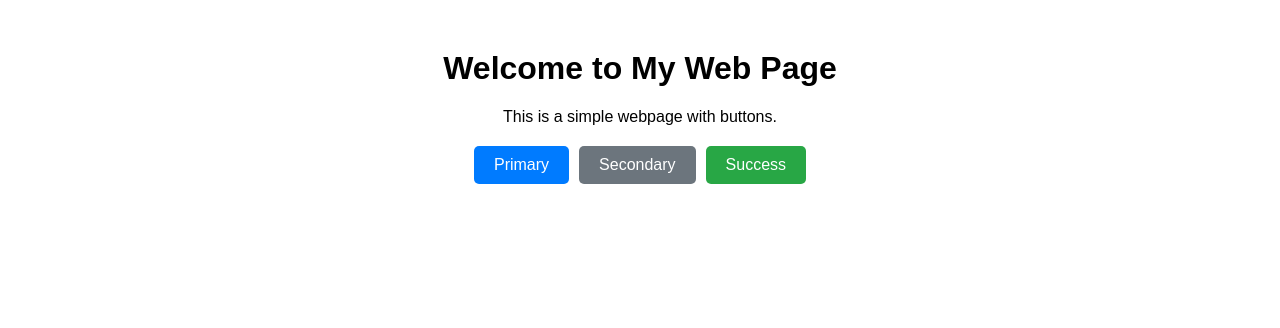
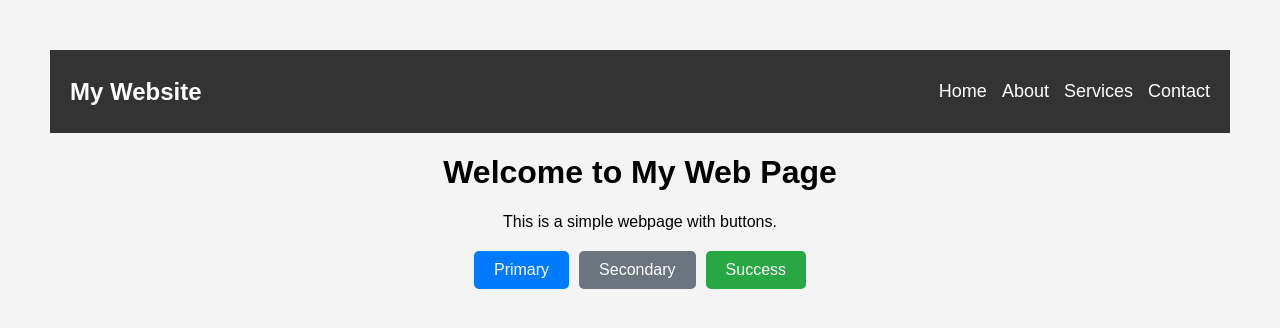
Before and after one commit to harshuuuuuuuu/git-practice, a plain HTML site: page index.html in a window 1280 px wide. Drawn offline with Linux system fonts and the light colour scheme.

Commit message:
Added navbar in html and styles the same in css

```diff
--- a/index.html
+++ b/index.html
@@ -4,19 +4,21 @@
     <meta charset="UTF-8">
     <meta name="viewport" content="width=device-width, initial-scale=1.0">
     <title>My Web Page</title>
-    <style>
-        body { font-family: Arial, sans-serif; text-align: center; margin: 50px; }
-        .button-container { display: flex; justify-content: center; gap: 10px; margin-top: 20px; }
-        .btn { padding: 10px 20px; font-size: 16px; border: none; cursor: pointer; border-radius: 5px; transition: 0.3s; }
-        .btn-primary { background-color: #007bff; color: white; }
-        .btn-primary:hover { background-color: #0056b3; }
-        .btn-secondary { background-color: #6c757d; color: white; }
-        .btn-secondary:hover { background-color: #545b62; }
-        .btn-success { background-color: #28a745; color: white; }
-        .btn-success:hover { background-color: #218838; }
-    </style>
+    <link rel="stylesheet" href="styles.css">
 </head>
 <body>
+    <header>
+        <nav class="navbar">
+            <div class="logo">My Website</div>
+            <ul class="nav-links">
+                <li><a href="#">Home</a></li>
+                <li><a href="#">About</a></li>
+                <li><a href="#">Services</a></li>
+                <li><a href="#">Contact</a></li>
+            </ul>
+        </nav>
+    </header>
+
     <h1>Welcome to My Web Page</h1>
     <p>This is a simple webpage with buttons.</p>
 
--- a/styles.css
+++ b/styles.css
@@ -4,6 +4,42 @@ body {
     text-align: center;
     margin: 50px;
     background-color: #f4f4f4;
+}
+
+/* Navbar Styles */
+.navbar {
+    display: flex;
+    justify-content: space-between;
+    align-items: center;
+    background-color: #333;
+    padding: 15px 20px;
+}
+
+.logo {
+    color: white;
+    font-size: 24px;
+    font-weight: bold;
+}
+
+.nav-links {
+    list-style: none;
+    display: flex;
+    gap: 15px;
+}
+
+.nav-links li {
+    display: inline;
+}
+
+.nav-links a {
+    text-decoration: none;
+    color: white;
+    font-size: 18px;
+    transition: 0.3s;
+}
+
+.nav-links a:hover {
+    color: #f4a261;
 }
 
 /* Button Styles */
```
